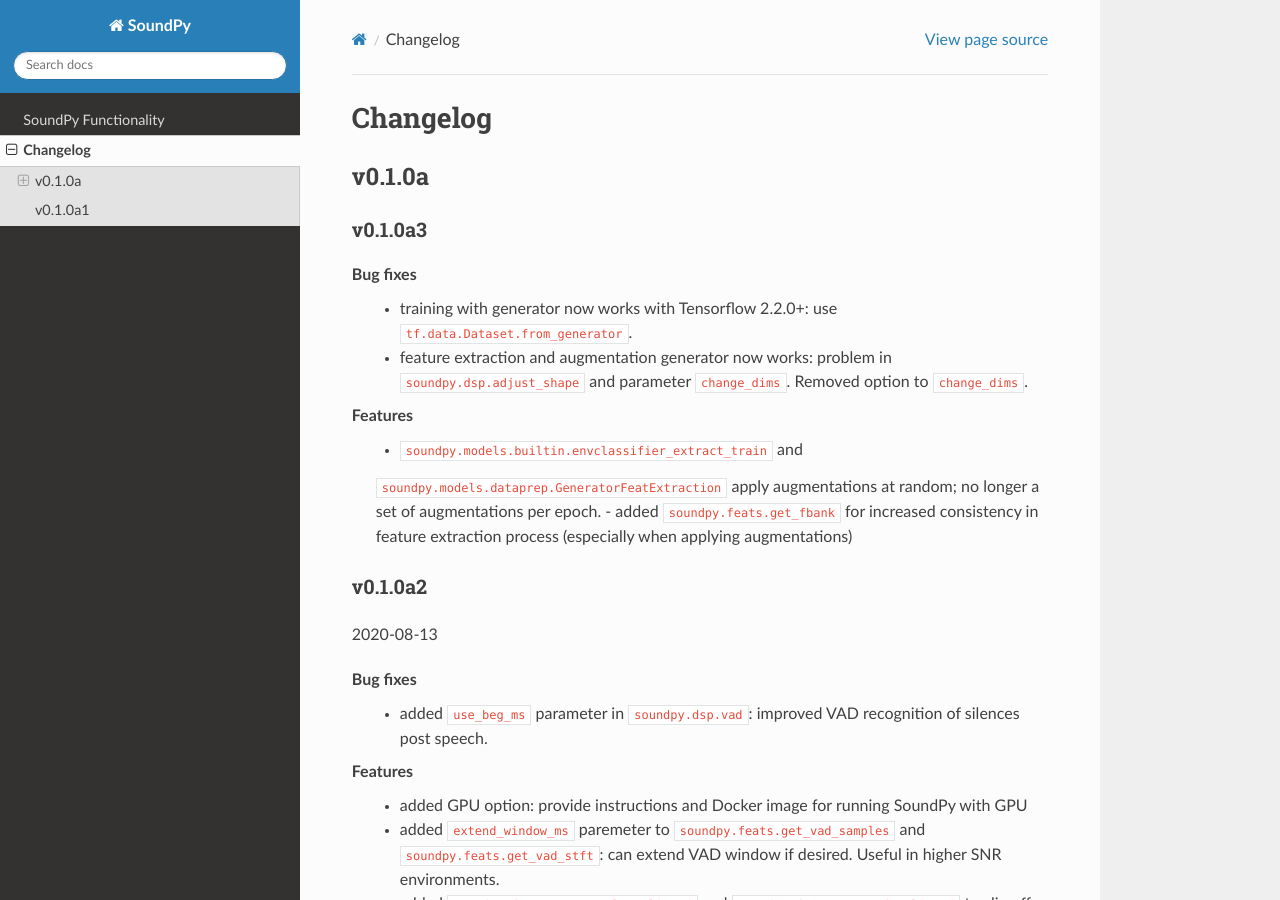
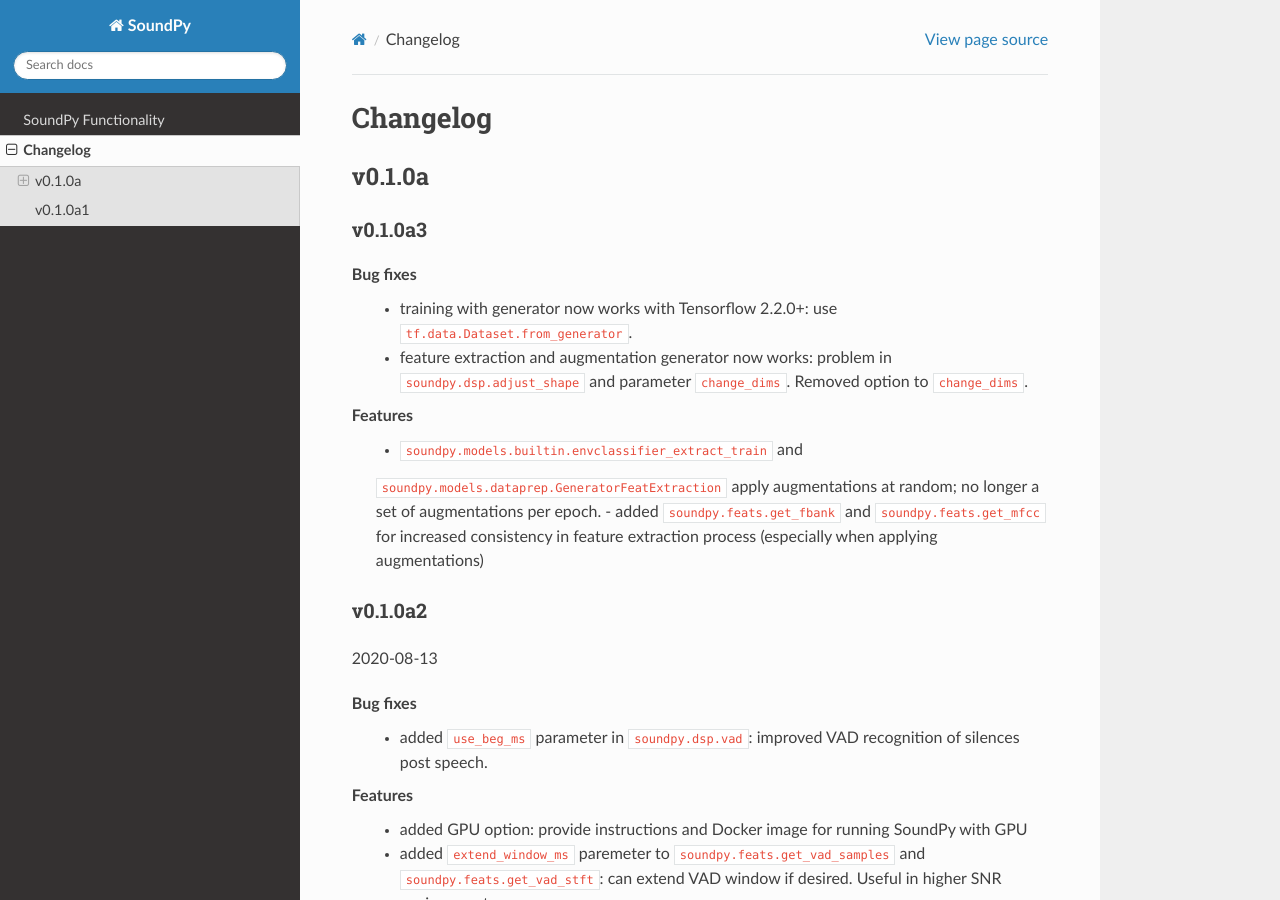
Before and after one commit to a-n-rose/Python-Sound-Tool, a Sphinx documentation site: the page built from docs/source/changelog.rst, in a window 1280 px wide and 900 px high. Built offline with Sphinx 7.4.7 and the Read the Docs theme 2.0.0, drawn with Linux system fonts in a browser that asks for light colours; formulas are drawn with MathJax 3; cross-references to code outside the pages are shown as plain code.

Commit message:
added changelog for get_mfcc

```diff
--- a/docs/source/changelog.rst
+++ b/docs/source/changelog.rst
@@ -18,7 +18,7 @@
    -  `soundpy.models.builtin.envclassifier_extract_train` and
    `soundpy.models.dataprep.GeneratorFeatExtraction` apply augmentations at random;
    no longer a set of augmentations per epoch.
-   -  added `soundpy.feats.get_fbank` for increased consistency in feature extraction process (especially when applying augmentations)
+   -  added `soundpy.feats.get_fbank` and `soundpy.feats.get_mfcc` for increased consistency in feature extraction process (especially when applying augmentations)
 
 
 
```
